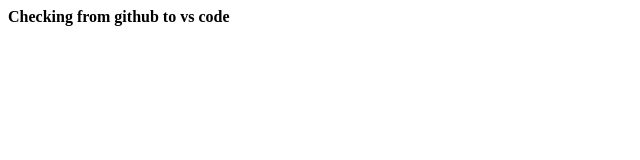
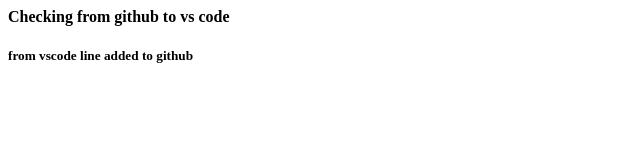
Before and after one commit to OhmDios/githubtovscode, a plain HTML site: page index.html in a window 1280 px wide. Shown: the whole page, without its empty margins (0-640 px from the left). Drawn offline with Linux system fonts and the light colour scheme.

Commit message:
stage method vscode to git M ctrl entre

```diff
--- a/index.html
+++ b/index.html
@@ -1 +1,2 @@
 <h4>Checking from github to vs code</h1>
+<h5>from vscode line added to github</h5>
```
